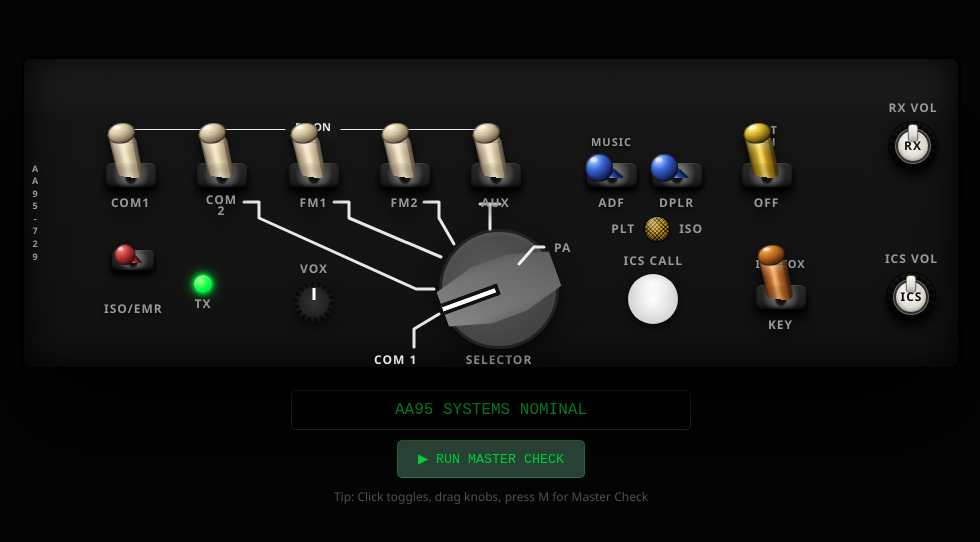
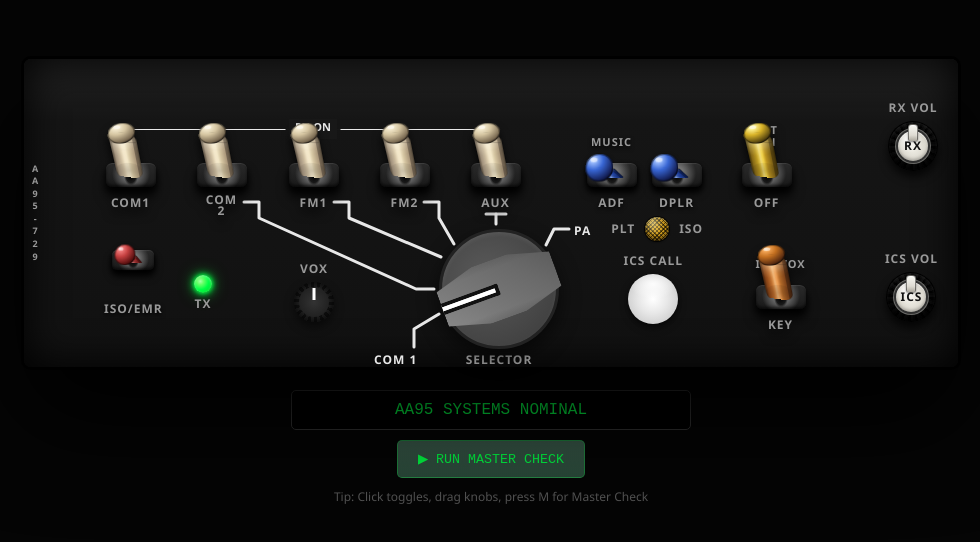
Before and after one commit to Shensley102/Off-Line-App, a website: page aa95/aa95.html in a window 1280 px wide. Shown: the part 120-662 px from the top of the page, without its empty margins (149-1129 px from the left). Drawn offline with Linux system fonts and the light colour scheme.

Commit message:
Update aa95.html

```diff
--- a/aa95/aa95.html
+++ b/aa95/aa95.html
@@ -654,11 +654,11 @@
     <polyline class="leader-line" points="400,143 415,143 415,159 430,185" />
 
     <!-- AUX line (drop vertically from T-bar) -->
-    <line class="leader-line" x1="456" y1="145" x2="476" y2="145" />
-    <polyline class="leader-line" points="466,145 466,170" />
+    <line class="leader-line" x1="462" y1="155" x2="482" y2="155" />
+    <polyline class="leader-line" points="472,155 472,165" />
 
     <!-- PA line (~2 o'clock) -->
-    <polyline class="leader-line" points="520,188 510,188 495,205" />
+    <polyline class="leader-line" points="545,170 530,170 522,186" />
 
     <!-- COM 1 line (~7 o'clock) — short angled jog with vertical drop ending above label -->
     <polyline class="leader-line" points="415,255 390,270 390,288" />
@@ -668,8 +668,8 @@
     <span class="label" style="margin:0; color:var(--label-white);">COM 1</span>
   </div>
 
-  <div class="component" style="left:530px; top:180px; pointer-events:none;">
-    <span class="label" style="margin:0; color:#999;">PA</span>
+  <div class="component" style="left:550px; top:163px; pointer-events:none;">
+    <span class="label" style="margin:0; color:rgba(255,255,255,0.9);">PA</span>
   </div>
 
   <div class="component toggle radio-toggle" id="com1" data-active="true" style="left:79px; top:25px;">
```
